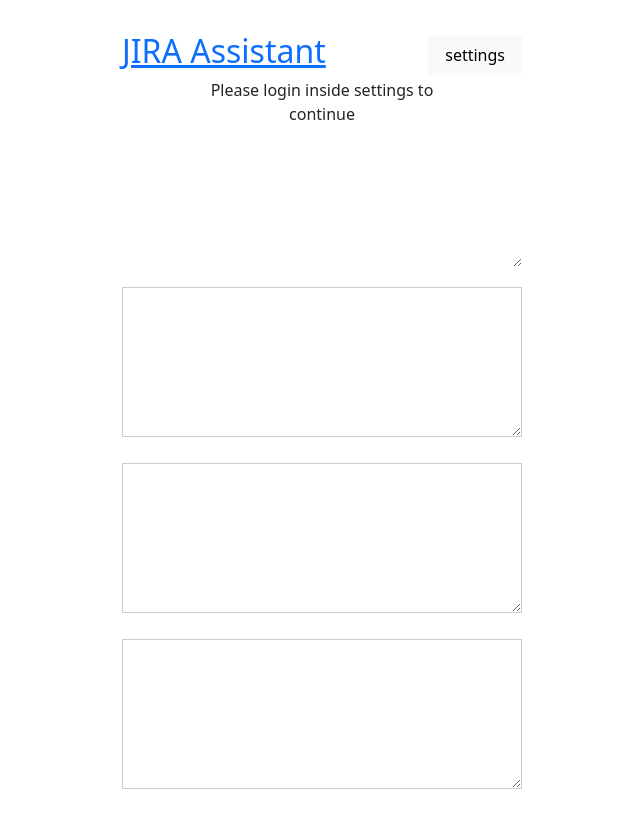
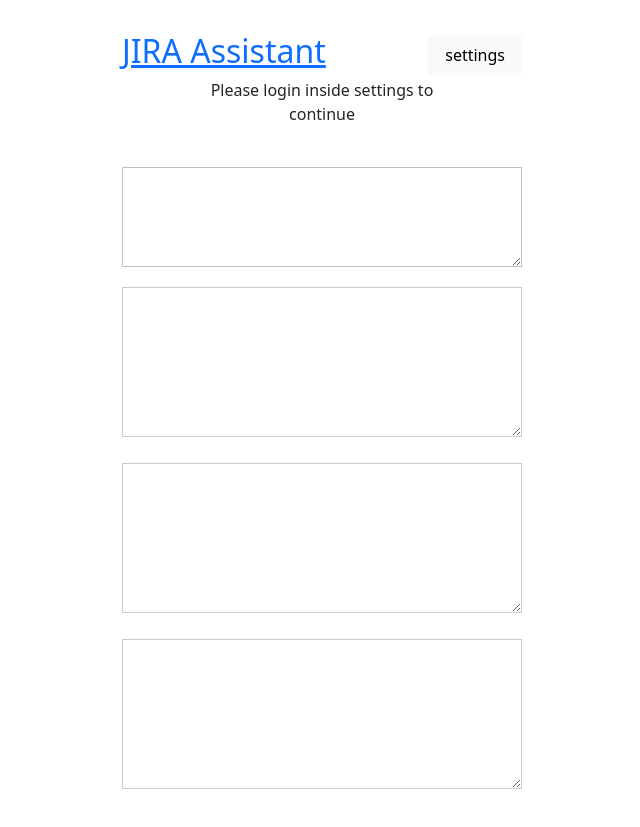
Before and after one commit to Beavan1997/jira-voice-assistant, a React app: page /#/ in a window 1280 px wide. Shown: the whole page, without its empty margins (318-958 px from the left). Built offline with nearby package versions, Linux system fonts and the light colour scheme.

Commit message:
css changed for text area

```diff
--- a/src/App.jsx
+++ b/src/App.jsx
@@ -398,7 +398,8 @@
             width: '100%',
             height: '100px',
             padding: '10px',
-            border: 'none',
+            border: '0.5 solid',
+            borderColor: '#c2c2c2',
           textAlign: 'center',
           backgroundColor: 'white',
             display: 'block',
```
